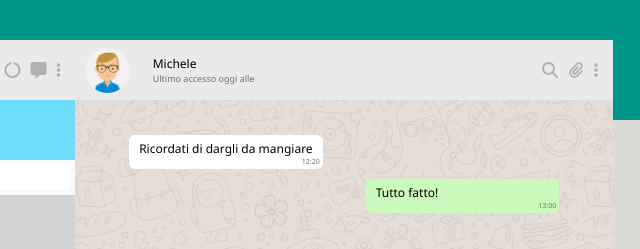
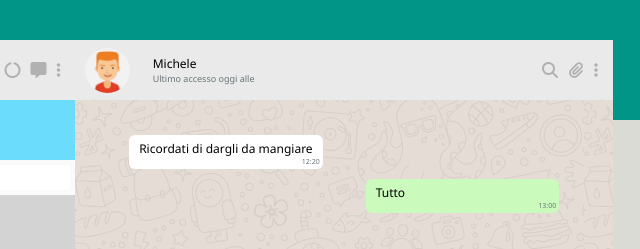
Before and after one commit to Ilariallaria/vue-boolzapp, a plain HTML site: page Mileston1/index.html in a window 1280 px wide. Shown: the top 249 px of the page, 475-1115 px from the left. Drawn offline with nearby package versions, Linux system fonts and the light colour scheme.

Commit message:
main current contact

```diff
--- a/Mileston1/index.html
+++ b/Mileston1/index.html
@@ -62,7 +62,7 @@
                     <!-- top -->
                     <div class="col_header flex ">
                         <div class="avatar">
-                            <img src="img/avatar_3.jpg" alt="user">
+                            <img :src="contacts[currentContact].avatar" alt="">
                         </div>
                         <div class="userName">
                             <div class="normo_txt ">{{ contacts[currentContact].name }}</div>
@@ -84,7 +84,7 @@
                             <div class="contactTime xSmallText">12:20</div>
                         </div>
                         <div class="userMessages">
-                            <div class="userTxt normo_txt">Tutto fatto!</div>
+                            <div class="userTxt normo_txt">Tutto </div>
                             <div class="userTime xSmallText">13:00</div>
                         </div>
                         </div>
```
